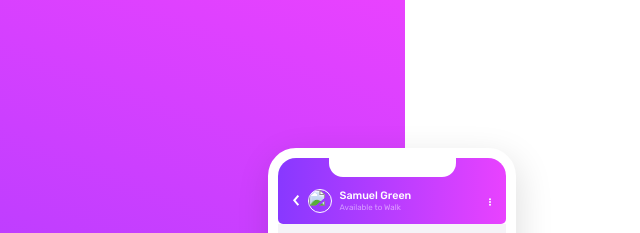
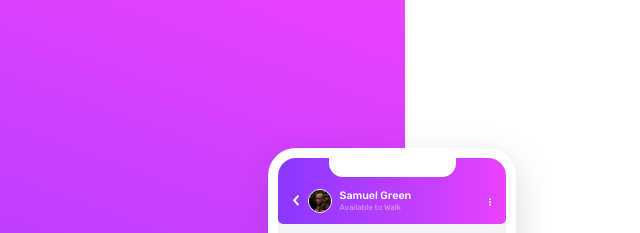
Before and after one commit to exploresahil/Frontend-Mentor-Chat-app-CSS-illustration-solution, a website: page index.html in a window 1280 px wide. Shown: the top 233 px of the page, 14-654 px from the left. Drawn offline with Linux system fonts and the light colour scheme; the site is published under a folder, as on GitHub Pages, so addresses that start at the root find nothing.

Commit message:
Update index.html

```diff
--- a/index.html
+++ b/index.html
@@ -39,7 +39,7 @@
                     />
                   </svg>
                 </a>
-                <img src="/images/avatar.jpg" alt="profile picture" />
+                <img src="./images/avatar.jpg" alt="profile picture" />
                 <div class="name flex flex-fd-col">
                   <p>Samuel Green</p>
                   <p>Available to Walk</p>
```
